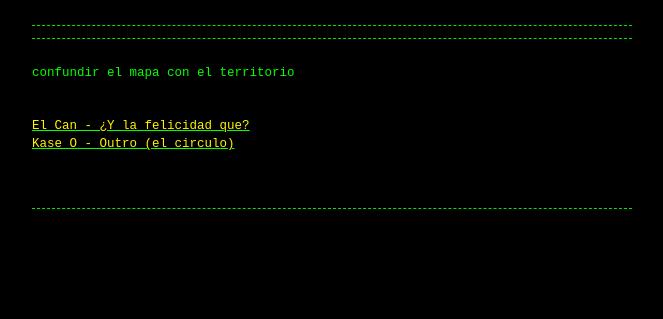
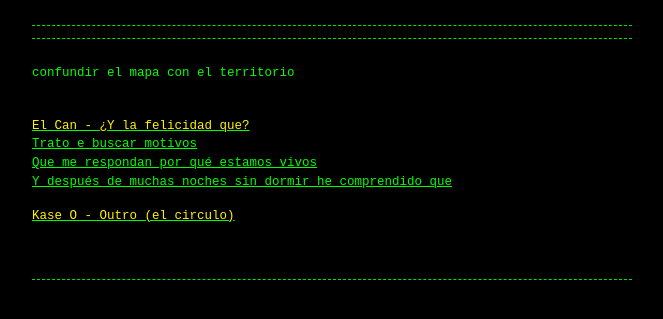
Before and after one commit to Guerrillaradio/confudir_el_mapa_con_el_territorio, a Jekyll site: the page built from index.md, in a window 1280 px wide. Shown: the top 319 px of the page, without its empty margins (308-971 px from the left). Built offline with Jekyll 4.4.1, drawn with Linux system fonts in a browser that asks for light colours; our own code applies the rules of GitHub Pages for plain Markdown files.

Commit message:
Update index.md

```diff
--- a/index.md
+++ b/index.md
@@ -3,5 +3,8 @@
 
 <div><font color="#fff300"></font></div><div></div><div><font color="#fff300"> </font><font color="#fff300"> </font></div>
 <a href="https://www.youtube.com/watch?v=FcBl--aRekw&list=RDFcBl--aRekw&start_radio=1"><div><font color="#fff300">El Can - ¿Y la felicidad que?</font></div><div></div><div><font color="#fff300"> </font><font color="#fff300"> </font></div>
+<p>Trato e buscar motivos
+Que me respondan por qué estamos vivos
+Y después de muchas noches sin dormir he comprendido que</p>
 <a href="https://www.youtube.com/watch?v=D-mXjcNkbsc&list=RDFcBl--aRekw&index=2"><div><font color="#fff300">Kase O - Outro (el circulo)</font></div><div></div><div><font color="#fff300"> </font><font color="#fff300"> </font></div>
 </a>
```
